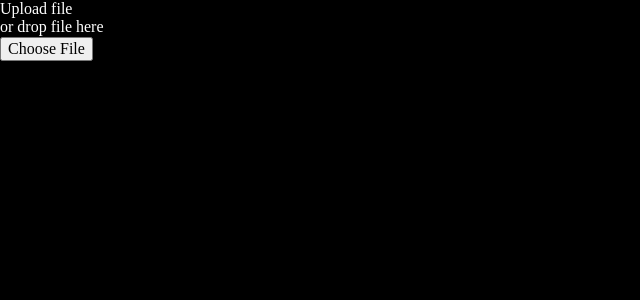
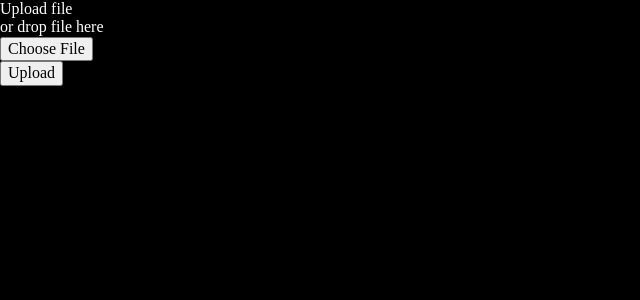
Before and after one commit to devilzcore/lumne-webapp, an Angular app: page /upload in a window 1280 px wide. Shown: the top 300 px of the page, without its empty margins (0-640 px from the left). Built offline with nearby package versions, Linux system fonts and the light colour scheme; what @kolkov/angular-editor would draw is missing.

Commit message:
chore: add api call post with image-upload

```diff
--- a/src/app/blog-file-upload/blog-file-upload.component.html
+++ b/src/app/blog-file-upload/blog-file-upload.component.html
@@ -3,5 +3,7 @@
   <br>
   <span>{{ file ? file.name : 'or drop file here' }}</span>
   <br>
-  <input type="file" class="blog-file-upload--upload-btn">
+  <input type="file" class="blog-file-upload--upload-btn" (change)="onFileSelected($event)">
+  <br>
+  <button (click)="upload()">Upload</button>
 </div>
--- a/src/app/blog-file-upload/blog-file-upload.component.ts
+++ b/src/app/blog-file-upload/blog-file-upload.component.ts
@@ -1,3 +1,4 @@
+import { HttpClient } from '@angular/common/http';
 import { Component, ElementRef, HostListener, OnInit } from '@angular/core';
 import { ControlValueAccessor } from '@angular/forms';
 
@@ -8,6 +9,7 @@ import { ControlValueAccessor } from '@angular/forms';
 })
 export class BlogFileUploadComponent implements ControlValueAccessor {
   file: File | null = null;
+
   onChange: Function | undefined
 
   @HostListener('change', ['$event.target.files']) entFiles(event: FileList) {
@@ -19,7 +21,10 @@ export class BlogFileUploadComponent implements ControlValueAccessor {
     console.log(file)
   }
 
-  constructor(private host: ElementRef<HTMLInputElement>) { }
+  constructor(
+    private host: ElementRef<HTMLInputElement>,
+    private http: HttpClient
+    ) { }
 
   writeValue(value: null) {
     this.host.nativeElement.value = ''
@@ -33,4 +38,23 @@ export class BlogFileUploadComponent implements ControlValueAccessor {
   registerOnTouched(fn: Function) {
 
   }
+
+  ngOnInit(): void {
+  }
+
+  onFileSelected(event: any) {
+    this.file = event.target.files[0];
+  }
+
+  upload() {
+    if (this.file) {
+      const formData = new FormData();
+      formData.append('file', this.file);
+
+      this.http.post('https://localhost:7193/api/image', formData)
+        .subscribe(res => {
+          console.log(res);
+        });
+    }
+  }
 }
```
